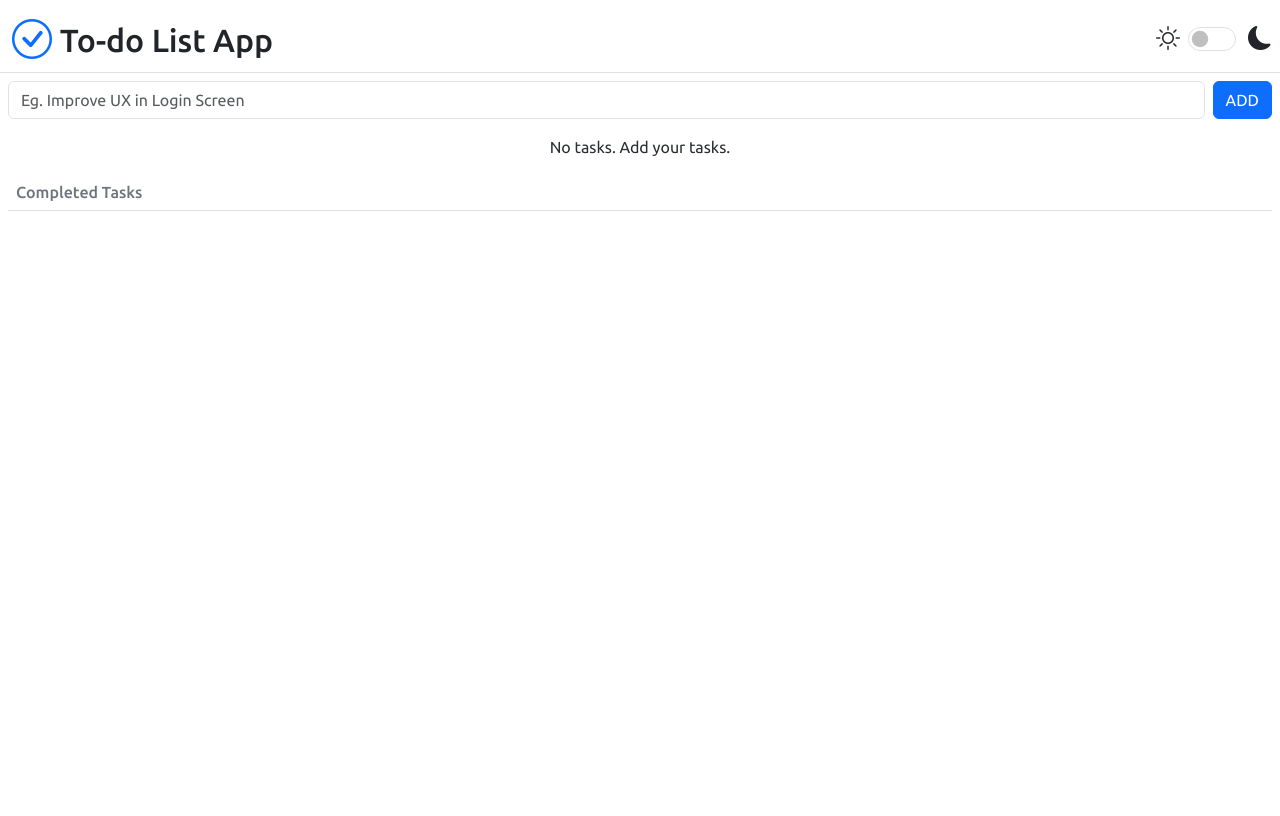
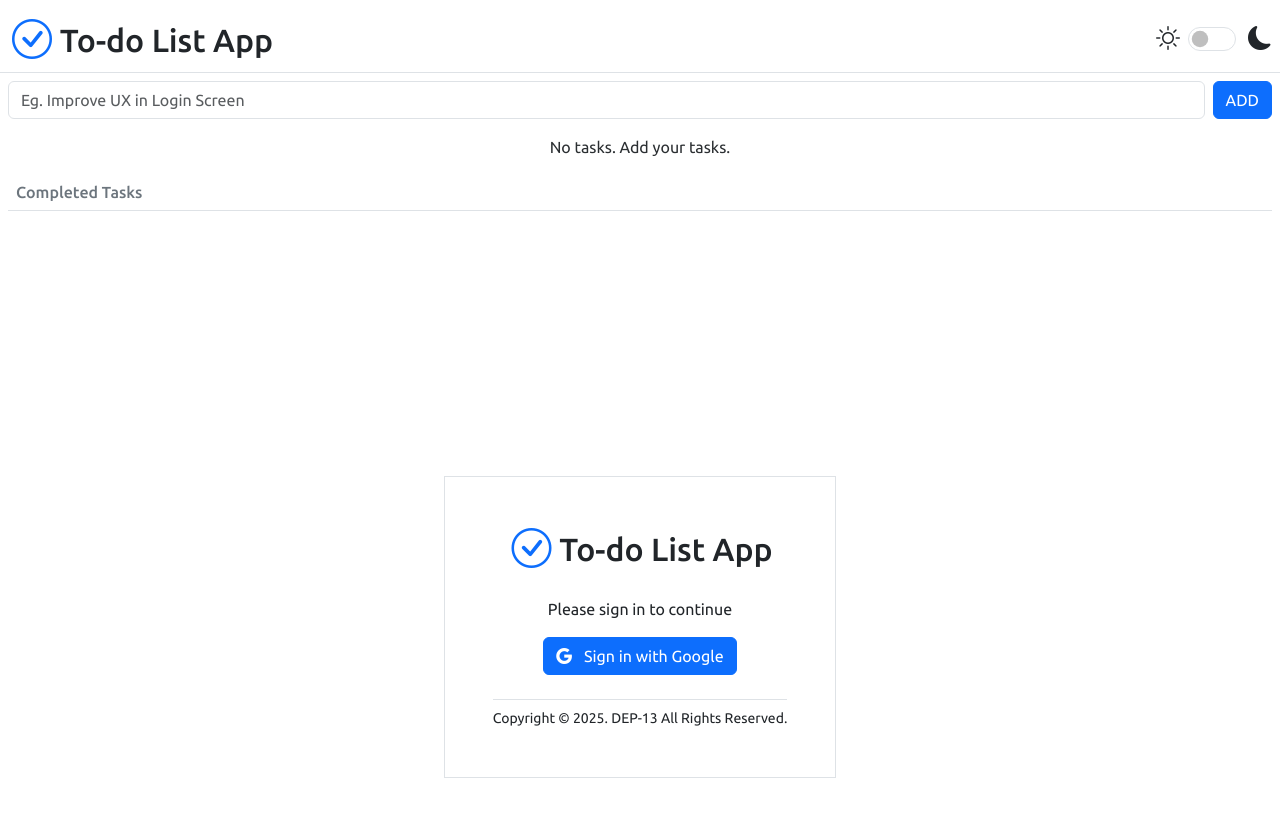
Before and after one commit to Milinda55/To-do-list, a website built with Vite: page index.html in a window 1280 px wide. Built offline with nearby package versions, Linux system fonts and the light colour scheme; some packages are replaced by stand-ins of ours; no server answers; the database is empty.

Commit message:
Create a login page structure for authentication

```diff
--- a/index.html
+++ b/index.html
@@ -72,5 +72,25 @@
     </div>
   </main>
 </section>
+<section id="login" class="vh-100
+    d-flex justify-content-center align-items-center">
+  <main class="border text-center p-5">
+    <header class="d-flex justify-content-center">
+      <h2 class="m-0 d-flex align-items-center gap-1">
+        <i class="bi bi-check-circle
+                text-primary px-1 fs-1"></i>
+        To-do List App
+      </h2>
+    </header>
+    <p class="mt-4">Please sign in to continue</p>
+    <button class="btn btn-primary">
+      <i class="bi bi-google me-2"></i>
+      Sign in with Google
+    </button>
+    <footer class="border-top mt-4 pt-2 small">
+      Copyright &copy; 2025. DEP-13 All Rights Reserved.
+    </footer>
+  </main>
+</section>
 </body>
 </html>
```
